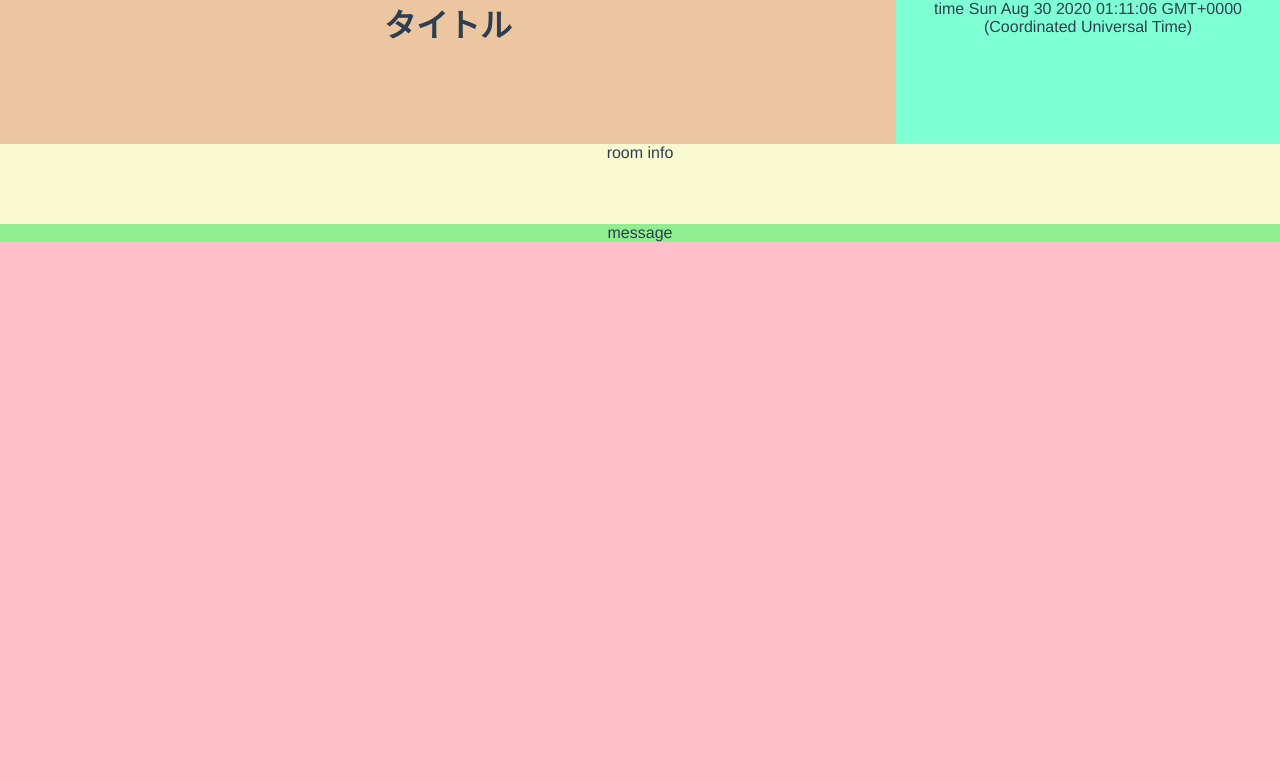
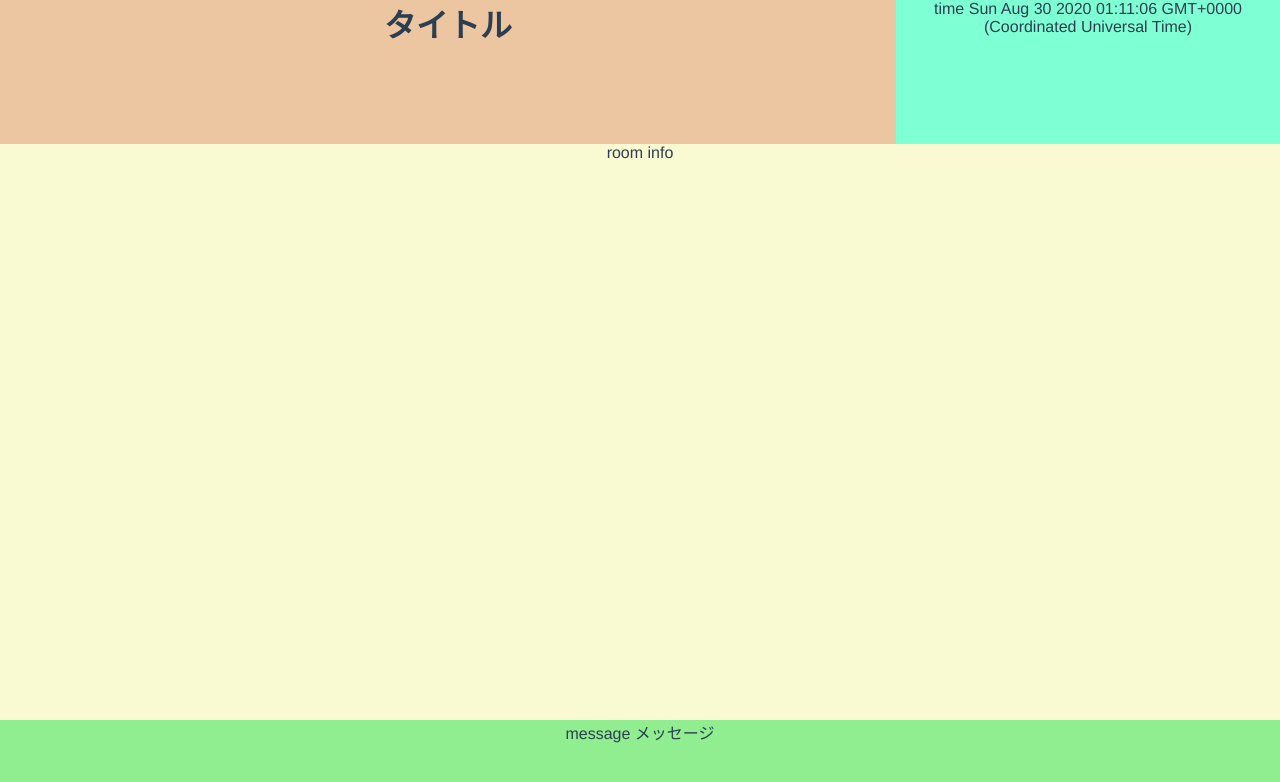
Before and after one commit to kani3camp/online-study-room, a Nuxt app in the folder youtube_displayer/: page / in a window 1280 px wide. Shown: the top 782 px of the page. Built offline with nearby package versions, Linux system fonts and the light colour scheme.

Commit message:
fix: view layout

```diff
--- a/youtube_displayer/components/Message.vue
+++ b/youtube_displayer/components/Message.vue
@@ -9,7 +9,7 @@
 export default {
   name: 'Message',
   props: {
-    message: String
+    message: { type: String, required: true }
   }
 }
 </script>
@@ -18,5 +18,6 @@ export default {
 #message {
   background-color: lightgreen;
   width: 100vw;
+  height: 10vh;
 }
 </style>
--- a/youtube_displayer/components/RoomInfo.vue
+++ b/youtube_displayer/components/RoomInfo.vue
@@ -37,6 +37,7 @@ export default {
 #roomInfo {
   background-color: lightgoldenrodyellow;
   width: 100vw;
+  height: 72vh;
 }
 
 </style>
--- a/youtube_displayer/pages/index.vue
+++ b/youtube_displayer/pages/index.vue
@@ -12,7 +12,7 @@
       </div>
 
       <div id="footer">
-        <Message />
+        <Message message="メッセージ" />
       </div>
     </div>
   </div>
@@ -54,13 +54,7 @@ body {
 
 #main {
   width: 100vw;
-  height: 10vh;
   display: flex;
-}
-.block {
-  width: 100vw;
-  height: 100vh;
-  background-color: pink;
 }
 
 #app {
@@ -71,4 +65,14 @@ body {
   color: #2c3e50;
 }
 
+#footer {
+  width: 100vw;
+  height: 10vh;
+}
+
+.block {
+  width: 100vw;
+  background-color: pink;
+}
+
 </style>
```
